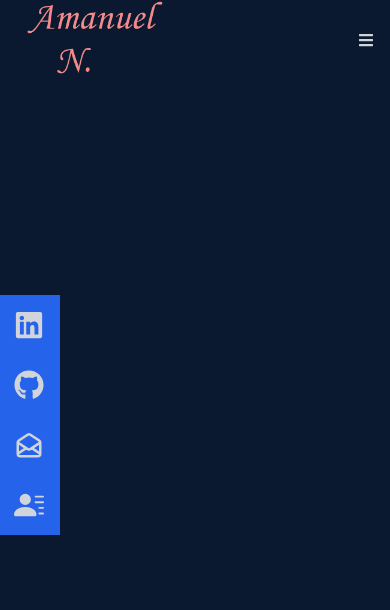
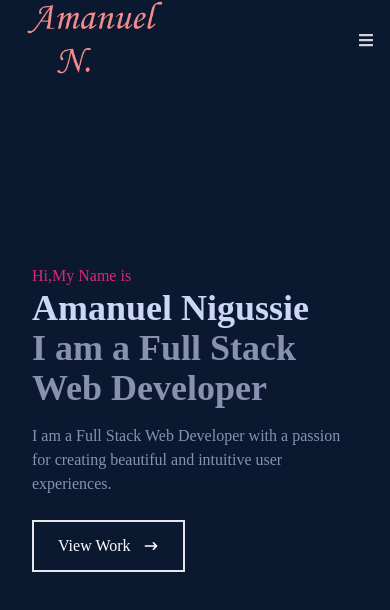
Before and after one commit to amtenu/amtenu.github.io, a React (Create React App) app: page / in a window 390 px wide. Shown: the top 610 px of the page. Built offline with nearby package versions, Linux system fonts and the light colour scheme.

Commit message:
Home component done

```diff
--- a/src/components/Home.jsx
+++ b/src/components/Home.jsx
@@ -1,11 +1,32 @@
 import React from "react";
-import { HiArrowNarrowNarrowRight } from "react-icons/hi";
+import { HiArrowNarrowRight, HiArrowRight } from "react-icons/hi";
 
 const Home = () => {
-  return <div className="w-full h-screen bg-[#0a192f]">
-
-
-  </div>;
+  return (
+    <div name="home" className="w-full h-screen bg-[#0a192f]">
+      <div className=" max-w-[1000px] mx-auto px-8   flex flex-col  justify-center  h-full">
+        <p className="text-pink-600">Hi,My Name is </p>
+        <h1 className="text-4xl sm:text-7xl font-bold text-[#ccd6f6]">
+          Amanuel Nigussie
+        </h1>
+        <h2 className="text-4xl sm:text-7xl font-bold text-[#8892b0]">
+          I am a Full Stack Web Developer
+        </h2>
+        <p className="text-[#8892b0] py-4 max-w-[700px]">
+          I am a Full Stack Web Developer with a passion for creating beautiful
+          and intuitive user experiences.
+        </p>
+        <div>
+          <button className="text-white group border-2 px-6 py-3 my-2 flex items-center hover:bg-pink-600 hover:border-pink-600">
+            View Work
+            <span className="group-hover:rotate-90 duration-300">
+              <HiArrowNarrowRight className="ml-3 " />
+            </span>
+          </button>
+        </div>
+      </div>
+    </div>
+  );
 };
 
 export default Home;
--- a/src/components/NavBar.jsx
+++ b/src/components/NavBar.jsx
@@ -46,7 +46,7 @@
       </ul>
 
       {/* Social Media */}
-      <div className="flex fixed flex-col top-[35%] left-0">
+      <div className="hidden lg:flex fixed flex-col top-[35%] left-0">
         <ul>
           <li className="w-[160px] h-[60px] flex justify-between items-center ml-[-100px] hover:ml-[-10px] duration-300 bg-blue-600 ">
             <a
@@ -56,7 +56,7 @@
               LinkedIn <FaLinkedin size={30} />
             </a>
           </li>
-          <li className="w-[160px] h-[60px] flex justify-between items-center ml-[-100px] hover:ml-[-10px] duration-300 bg-blue-600 ">
+          <li className="w-[160px] h-[60px] flex justify-between items-center ml-[-100px] hover:ml-[-10px] duration-300 bg-black-600 ">
             <a
               href="/"
               className="flex justify-between items-center w-full text-gray-300"
@@ -64,7 +64,7 @@
               GitHub <FaGithub size={30} />
             </a>
           </li>
-          <li className="w-[160px] h-[60px] flex justify-between items-center ml-[-100px] hover:ml-[-10px] duration-300 bg-blue-600 ">
+          <li className="w-[160px] h-[60px] flex justify-between items-center ml-[-100px] hover:ml-[-10px] duration-300 bg-yellow-600 ">
             <a
               href="/"
               className="flex justify-between items-center w-full text-gray-300"
@@ -72,7 +72,7 @@
               Email <HiOutlineMailOpen size={30} />
             </a>
           </li>
-          <li className="w-[160px] h-[60px] flex justify-between items-center ml-[-100px] hover:ml-[-10px] duration-300 bg-blue-600 ">
+          <li className="w-[160px] h-[60px] flex justify-between items-center ml-[-100px] hover:ml-[-10px] duration-300 bg-gray-600 ">
             <a
               href="/"
               className="flex justify-between items-center w-full text-gray-300"
```
